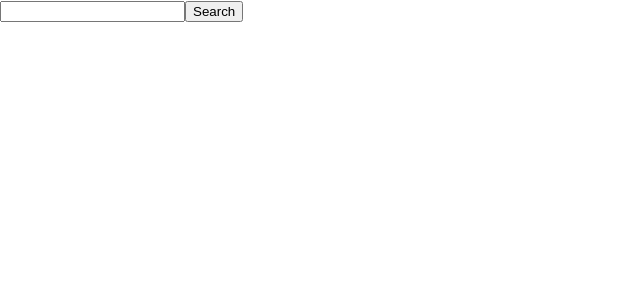
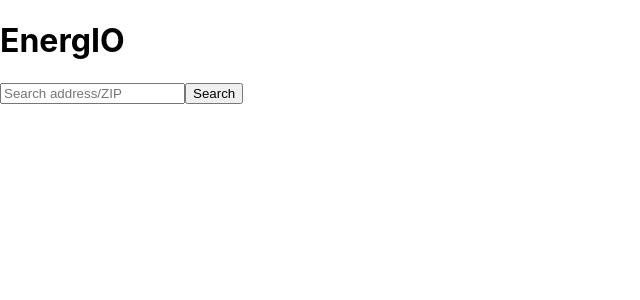
Before and after one commit to michaelbudko/11279group32, a React (Create React App) app in the folder cen3031project/: page / in a window 1280 px wide. Shown: the top 300 px of the page, without its empty margins (0-640 px from the left). Built offline with nearby package versions, Linux system fonts and the light colour scheme.

Commit message:
added header title

```diff
--- a/cen3031project/public/index.html
+++ b/cen3031project/public/index.html
@@ -27,6 +27,7 @@
     <title>EnergIo</title>
   </head>
   <body>
+    <h1>EnergIO</h1>
     <noscript>You need to enable JavaScript to run this app.</noscript>
     <div id="root"></div>
     <!--
--- a/cen3031project/src/App.js
+++ b/cen3031project/src/App.js
@@ -5,7 +5,7 @@ function App()
     return(
         <div className="App">
             <form className="search-form">
-                <input className="search-bar" type="text"/>
+                <input className="search-bar" type="text" placeholder="Search address/ZIP"/>
                 <button className="search-button" type="submit">Search</button>
             </form>
         </div>
```
